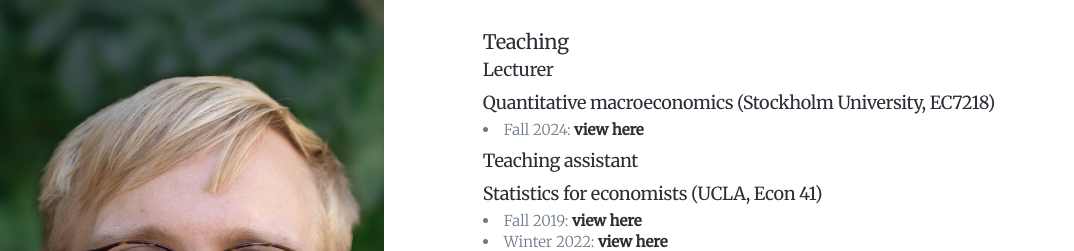
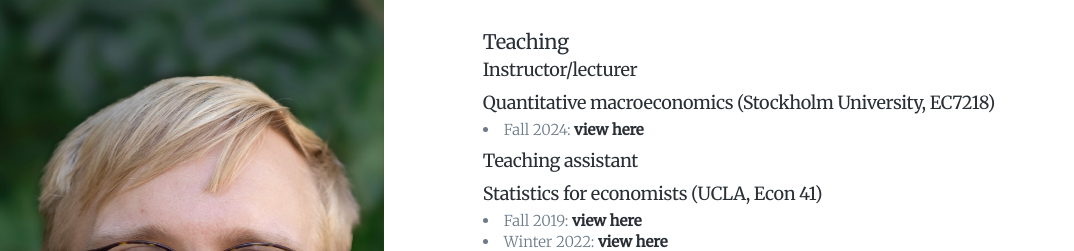
Before and after one commit to bojeryd91/bojeryd91.github.io, a Jekyll site: the page built from _pages/teaching.md, in a window 1280 px wide and 900 px high. Shown: the top 251 px of the window, without its empty margins (0-1074 px from the left). Built offline with Jekyll 4.4.1, drawn with Linux system fonts in a browser that asks for light colours; nearby versions of some CDN libraries; some web fonts are replaced.

Commit message:
Update teaching.md

```diff
--- a/_pages/teaching.md
+++ b/_pages/teaching.md
@@ -4,7 +4,7 @@ description: Courses I have been involved in
 featured_image: /images/headshot1.jpg
 ---
 
-##  Lecturer
+##  Instructor/lecturer
 ### Quantitative macroeconomics (Stockholm University, EC7218)
 - Fall 2024: <a href="https://www.jesperbojeryd.se/misc/teaching_evals/lecturer_evaluations_2024F_EC7218.pdf" target="_blank">view here</a>
 
```
